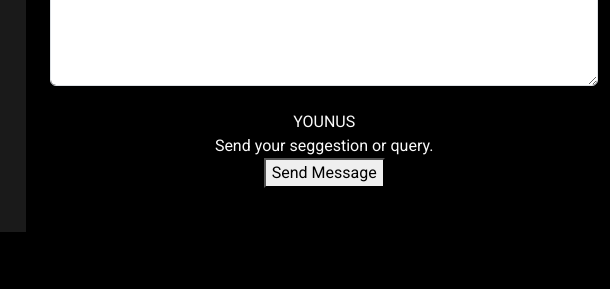
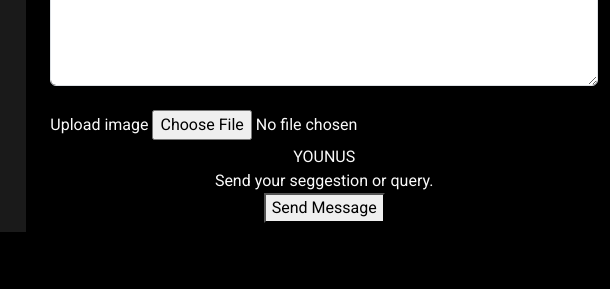
Before and after one commit to mnmyounus/mnmyounus.github.io, a plain HTML site: page index.html in a window 1280 px wide. Shown: the part 5735-6024 px from the top of the page, 670-1280 px from the left. Drawn offline with Linux system fonts and the light colour scheme.

Commit message:
Update index.html

```diff
--- a/index.html
+++ b/index.html
@@ -619,6 +619,9 @@ Inspired by the international framework of the United Nations, I am envisions le
                   <label for="message-field" class="pb-2">Message</label>
                   <textarea class="form-control" name="message" rows="10" id="message-field" required=""></textarea>
                 </div>
+                <div class="col-md-12">
+                  <label for="upload-field" class="pb-2">Upload image</label>
+                  <input type="file" name="attachment" accept="image/png, image/jpeg">
 
                 <div class="col-md-12 text-center">
                   <div class="loading">YOUNUS</div>
```
